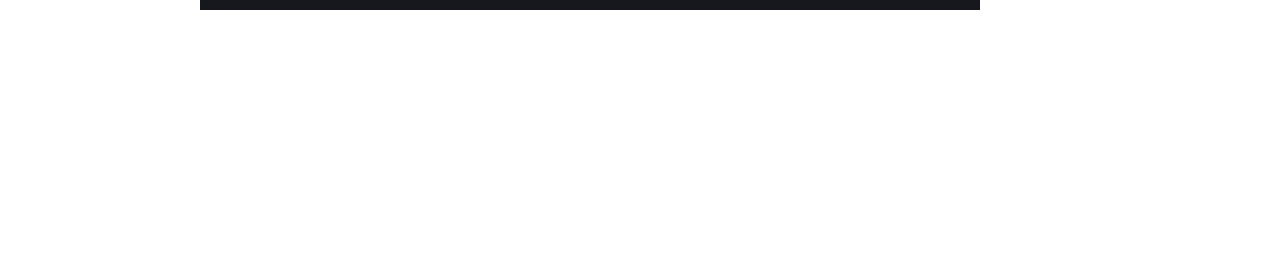
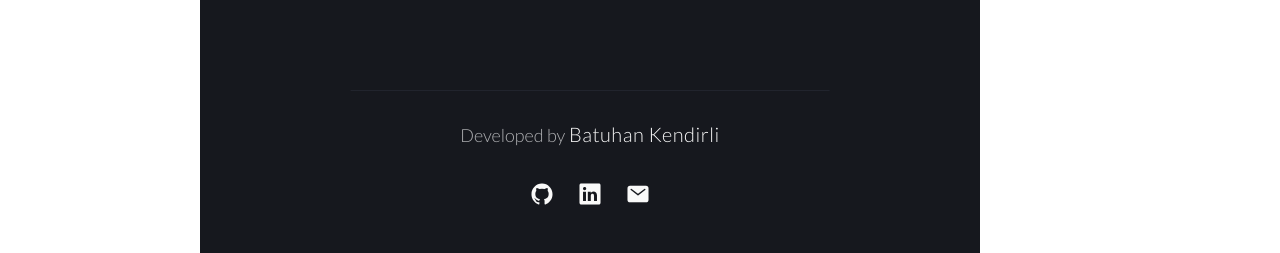
Before and after one commit to batuhankendirli/bkmovies, a React (Vite) app: page / in a window 1280 px wide. Shown: the part 1293-1546 px from the top of the page. Before the commit the page ends 1303 px from the top, so only its background shows below. Built offline with nearby package versions, Linux system fonts and the light colour scheme; no server answers.

Commit message:
added footer

```diff
--- /dev/null
+++ b/src/components/Footer.jsx
@@ -0,0 +1,38 @@
+import React from 'react';
+
+export default function Footer() {
+  return (
+    <footer className="footer">
+      <span>
+        Developed by{' '}
+        <a
+          href="https://batuhankendirli.netlify.app/"
+          target={'_blank'}
+          className="footer-link"
+        >
+          Batuhan Kendirli
+        </a>
+      </span>
+      <ul className="footer-social">
+        <li>
+          <a href="https://github.com/batuhankendirli" target={'_blank'}>
+            <ion-icon name="logo-github"></ion-icon>
+          </a>
+        </li>
+        <li>
+          <a
+            href="https://www.linkedin.com/in/batuhan-kendirli/"
+            target={'_blank'}
+          >
+            <ion-icon name="logo-linkedin"></ion-icon>
+          </a>
+        </li>
+        <li>
+          <a href="mailto:batuhankndrl@gmail.com" target={'_blank'}>
+            <ion-icon name="mail"></ion-icon>
+          </a>
+        </li>
+      </ul>
+    </footer>
+  );
+}
--- a/src/components/SectionMain.jsx
+++ b/src/components/SectionMain.jsx
@@ -2,6 +2,7 @@
 import MainSlide from './MainSlide';
 import MovieCard from './MovieCard';
 import MovieSlide from './MovieSlide';
+import Footer from './Footer';
 import { nanoid } from 'nanoid';
 import YouTube from 'react-youtube';
 
@@ -237,6 +238,7 @@
             })}
           />
         </div>
+        <Footer />
       </section>
     </>
   );
--- a/src/sass/layout/_footer.scss
+++ b/src/sass/layout/_footer.scss
@@ -0,0 +1,74 @@
+.footer {
+  // background-color: red;
+  font-size: 1.8rem;
+  color: $color-text-tertiary;
+  margin-top: 10rem;
+  padding: 4.8rem 0 0 0;
+  display: flex;
+  flex-direction: column;
+  align-items: center;
+  gap: 2.8rem;
+  position: relative;
+
+  &::after {
+    position: absolute;
+    content: '';
+    top: 20px;
+    left: 50%;
+    transform: translateX(-50%);
+    width: 70%;
+    height: 1px;
+    background-color: rgb(33, 36, 45);
+  }
+
+  &-link {
+    font-size: 2rem;
+    color: $color-text-primary;
+    text-decoration: none;
+    display: inline-block;
+    position: relative;
+    letter-spacing: 0.5px;
+    transition: all 0.4s;
+
+    &:hover,
+    &:active {
+      color: $color-button;
+    }
+
+    &::after {
+      content: '';
+      position: absolute;
+      background-color: $color-button;
+      bottom: 0;
+      left: 50%;
+      height: 1px;
+      width: 0px;
+      transition: width 0.4s cubic-bezier(0.87, 0, 0.13, 1);
+      transform: translateX(-50%);
+    }
+
+    &:hover::after {
+      width: 100%;
+    }
+  }
+  &-social {
+    list-style: none;
+    display: flex;
+    align-items: center;
+    gap: 2.4rem;
+    & li {
+      font-size: 2.4rem;
+      transition: all 0.3s;
+      & a {
+        color: $color-text-primary;
+        transition: all 0.3s;
+      }
+      &:hover {
+        transform: scale(1.1);
+      }
+      &:hover a {
+        color: $color-button;
+      }
+    }
+  }
+}
--- a/src/sass/layout/_section-main.scss
+++ b/src/sass/layout/_section-main.scss
@@ -93,7 +93,7 @@
     content: '';
     top: 0;
     left: 0;
-    border-radius: 15px;
+    border-radius: 1.5rem;
     width: 100%;
     height: 100%;
     background: linear-gradient(
--- a/src/sass/layout/_trailer.scss
+++ b/src/sass/layout/_trailer.scss
@@ -1,6 +1,6 @@
 .youtube-wrapper {
-  min-height: 563px;
-  min-width: 1000px;
+  min-height: 56.3rem;
+  min-width: 100rem;
   position: absolute;
   top: 50%;
   left: 50%;
@@ -17,16 +17,19 @@
 .close-video {
   background-color: black;
   width: 100%;
-  padding: 20px 15px;
+  padding: 2rem 1.5rem;
   color: white;
-  font-size: 20px;
+  font-size: 2rem;
   display: flex;
   align-items: center;
   justify-content: space-between;
+  & p {
+    font-weight: 500;
+  }
 }
 
 .icon-close {
-  font-size: 28px;
+  font-size: 2.8rem;
   color: rgb(158, 158, 158);
   transition: all 0.2s;
 }
--- a/src/sass/layout/_user-panel.scss
+++ b/src/sass/layout/_user-panel.scss
@@ -17,7 +17,7 @@
       font-family: inherit;
       border: none;
       padding: 1.6rem 3.6rem;
-      border-radius: 15px;
+      border-radius: 1.5rem;
       cursor: pointer;
       font-size: 1.8rem;
       font-weight: 700;
```
